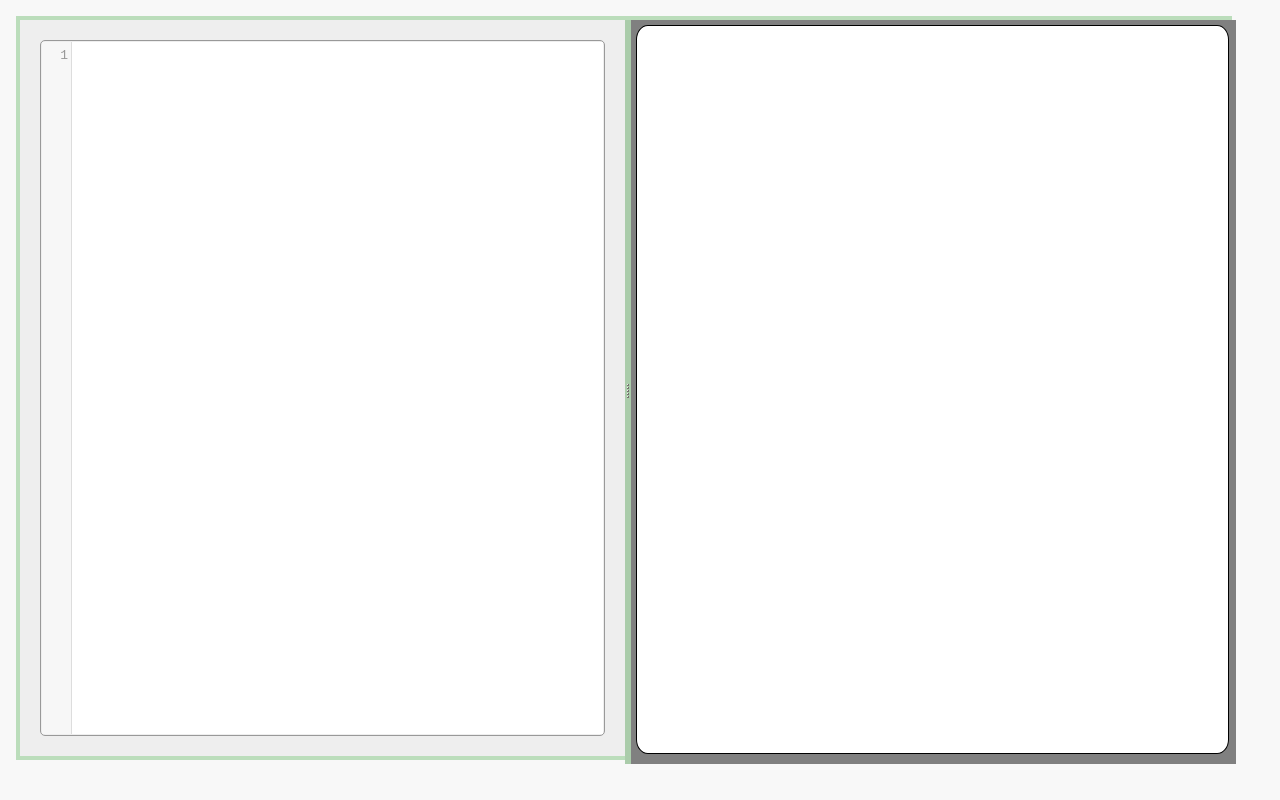
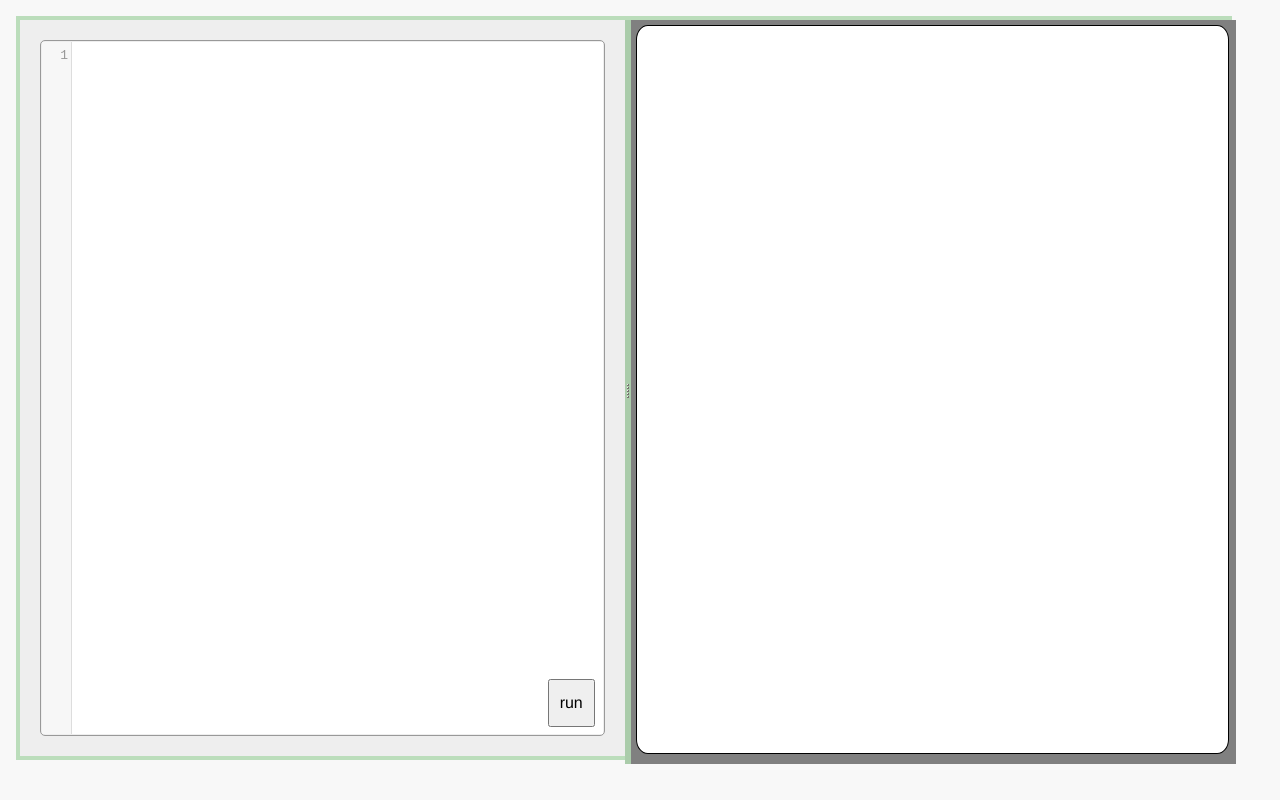
Before and after one commit to girishramnani/Gcode, a plain HTML site: page index.html in a window 1280 px wide. Drawn offline with Linux system fonts and the light colour scheme; a web font is replaced by a local one.

Commit message:
added the run button

```diff
--- a/css/style.css
+++ b/css/style.css
@@ -26,6 +26,16 @@
 
 body {
 	padding: 0;
+}
+
+.run {
+  z-index: 100;
+  padding: 10px;
+  position: absolute;
+  right: 5%;
+  bottom: 5%;
+
+
 }
 
 /*
--- a/index.html
+++ b/index.html
@@ -31,12 +31,13 @@
       <div id="MySplitter" >
       <div id="leftPane">
         <div class="wrap"><div class="border"><textarea id="code"></textarea></div></div>
+        <button class="run">run </button>
           </div>
 
 
       <div id="rightPane">
           <div class="iframe-wrapper">
-          <iframe>
+          <iframe class="preview">
 
           </iframe>
           </div>
--- a/js/main.js
+++ b/js/main.js
@@ -38,5 +38,11 @@ $().ready(function(){
       }
 
       });
+      $('.run').click(function (ev) {
+        var content = ed.getValue();
+        var iframe = $(".preview").contents().find('html');
+        iframe.html(content);
+      })
+
 
     })();
```
